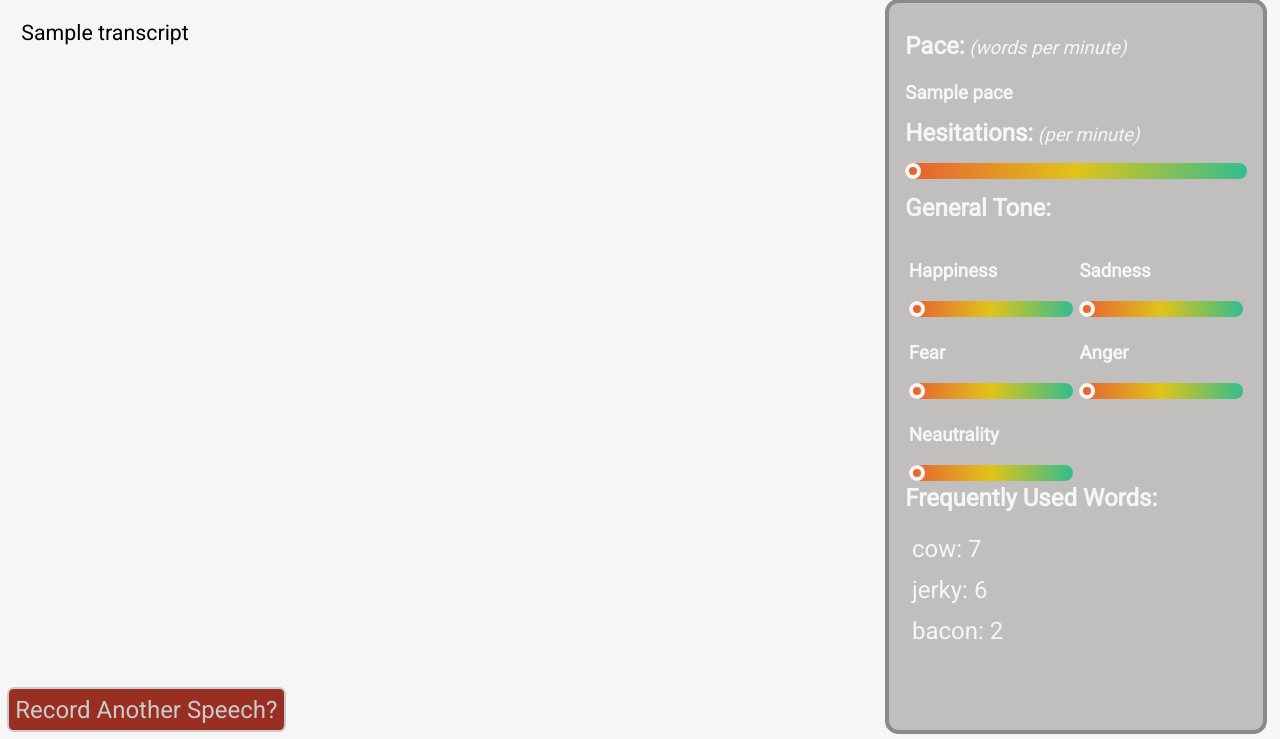
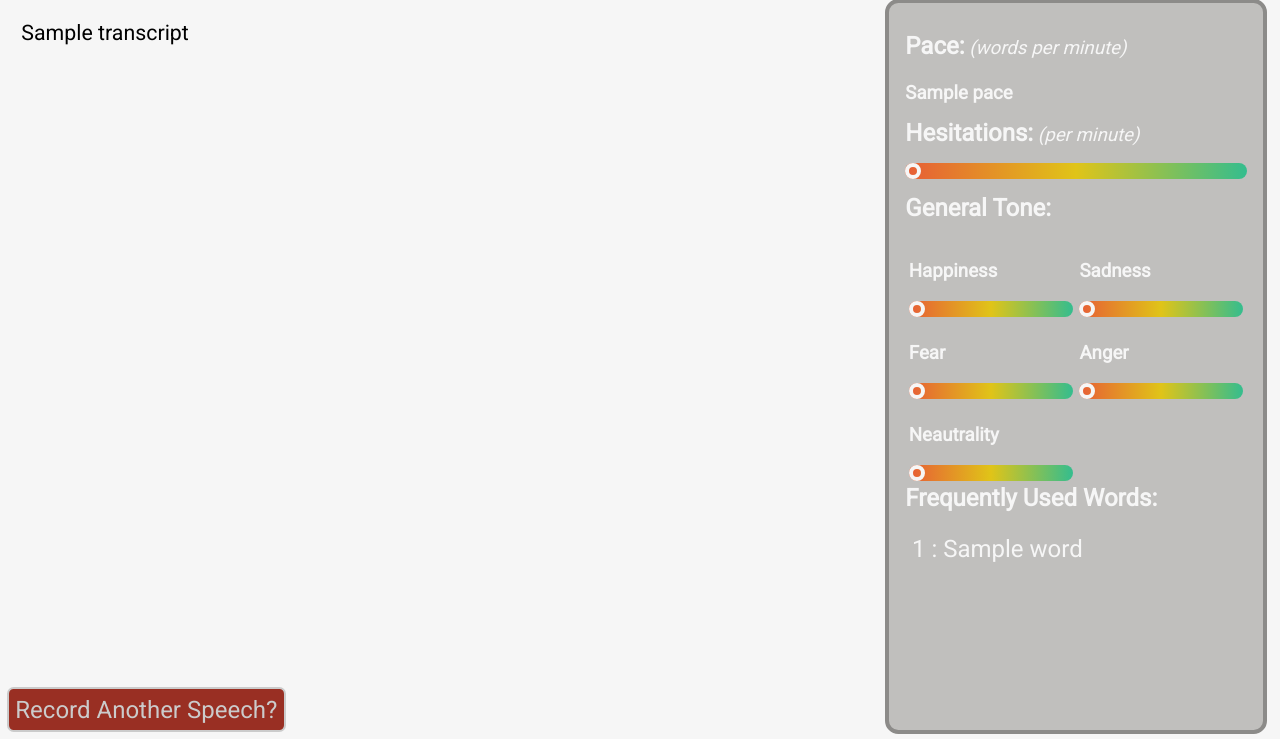
Before and after one commit to joeyli96/oratorio, a Python web app: template oratorio/templates/coach/results.html in a window 1280 px wide. Shown: the part 61-800 px from the top of the page. Run offline with Jinja, Linux system fonts and the light colour scheme; the template is opened without the code that fills it: most values are stand-ins (such as "Sample title", 1, 10 or a date in 2020); some libraries are stand-ins or nearby versions.

Commit message:
Added Word Frequency Analyzer

```diff
--- a/oratorio/templates/coach/results.html
+++ b/oratorio/templates/coach/results.html
@@ -45,15 +45,11 @@
       </div>
       <h2><span>Frequently Used Words:</span></h2>
       <div class="words">
-        <a href="javascript:wordFrequency('cow')">
-          cow: 7
+        {% for word in most_frequent_words %}
+        <a href="javascript:wordFrequency('{{ word.0 }}')">
+          {{ word.0 }} : {{ word.1 }}
         </a>
-        <a href="javascript:wordFrequency('jerky')">
-          jerky: 6
-        </a>
-        <a href="javascript:wordFrequency('bacon')">
-          bacon: 2
-        </a>
+        {% endfor %}
       </div>
     </div>
   </div>
```
Also changed, not shown: oratorio/coach/analyzer.py (+26 -1 lines), oratorio/coach/views.py (+8 -1 lines).
